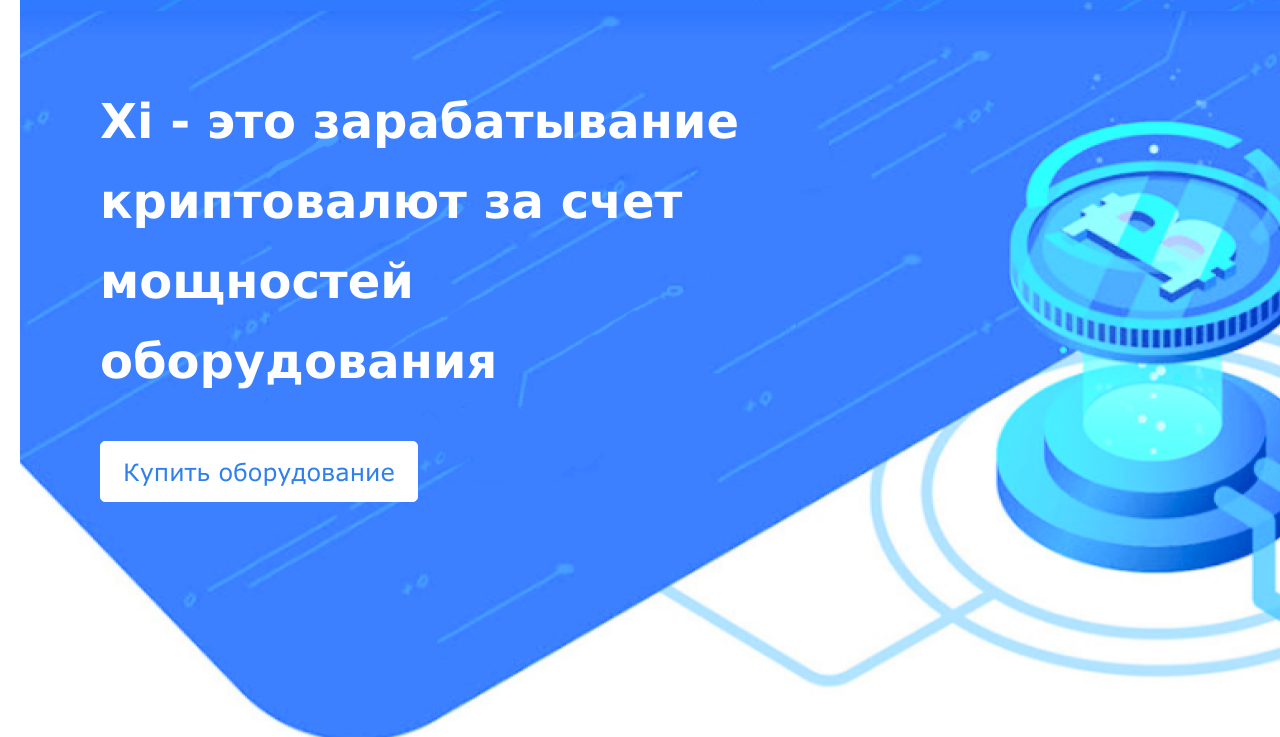
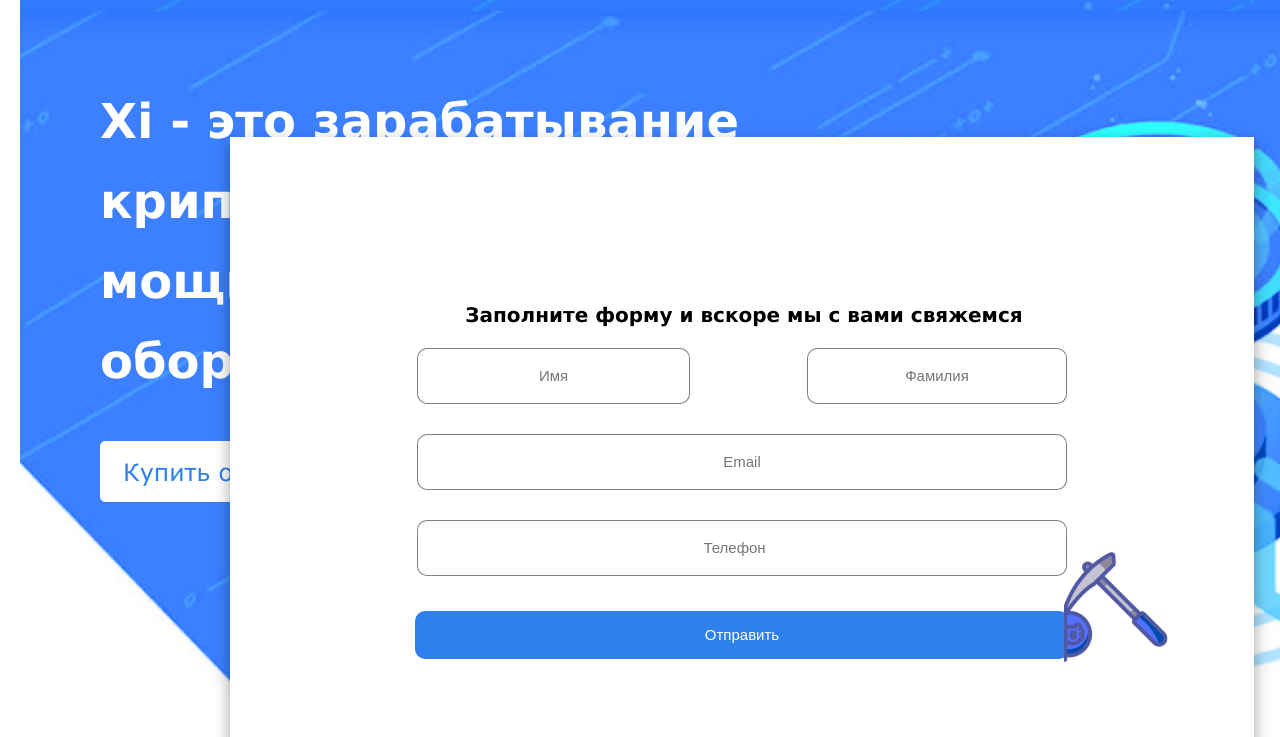
Before and after one commit to Talalanova/DMS-test, a website: page source/index.html in a window 1280 px wide. Both pictures are taken after a click on the link "КУПИТЬ ОБОРУДОВАНИЕ". Shown: the part 63-800 px from the top of the page. Drawn offline with nearby package versions, Linux system fonts and the light colour scheme; files that its build step writes are made by us from their sources.

Commit message:
открытие модалки

```diff
--- a/source/index.html
+++ b/source/index.html
@@ -31,7 +31,7 @@
             <a class="site-list__link" href="#">Контакты</a>
           </li>
         </ul>
-        <a class="main-nav__button" href="#">Купить оборудование</a>
+        <a class="main-nav__button order-button" href="#">Купить оборудование</a>
       </nav>
     </div>
   </header>
@@ -39,7 +39,7 @@
     <section class="intro">
       <div class="container">
         <h1 class="intro__title">Xi -  это зарабатывание<br> криптовалют за счет<br> мощностей<br> оборудования</h1>
-      <a class="intro__button">Купить оборудование</a>
+        <a class="intro__button order-button">Купить оборудование</a>
       </div>
     </section>
     <section class="product-list container">
@@ -213,4 +213,18 @@
       </ul>
     </div>
   </footer>
+
+    <div class="modal" id="modal" aria-hidden="true">
+      <form class="modal__form" action="#" method="post">
+        <fieldset class="modal__fieldset">
+          <legend class="modal__legend">Заполните форму и вскоре мы с вами свяжемся</legend>
+          <input class="modal__input modal__input--name" type="text" name="first-name" placeholder="Имя">
+          <input class="modal__input modal__input--surname" type="text" name="surname" placeholder="Фамилия">
+          <input class="modal__input modal__input--email" type="email" name="email" placeholder="Email">
+          <input class="modal__input modal__input--number" type="number" name="number" placeholder="Телефон">
+        </fieldset>
+        <button class="modal__button" type="submit">Отправить</button>
+    </div>
+
+  <script src="js/script.min.js"></script>
 </body>
--- a/source/js/script.js
+++ b/source/js/script.js
@@ -0,0 +1,17 @@
+const modal = document.getElementById('modal');
+const orderButton = document.querySelectorAll('.order-button');
+const wrap = document.getElementById('wrap');
+
+const showModal = () => {
+    modal.style.visibility = "visible";
+}
+
+const closeModal = () => {
+    modal.style.visibility = "hidden";
+}
+
+orderButton.forEach(button => {
+    button.addEventListener('click', () => {
+        showModal();
+    })
+})
--- /dev/null
+++ b/source/less/blocks/modal.less
@@ -0,0 +1,79 @@
+.modal {
+    background-color: @basic-white;
+    position: fixed;
+    box-shadow: 0px 6px 15px rgba(0, 0, 0, 0.37);
+    padding: 160px 185px;
+    margin: 200px 210px;
+    visibility:hidden;
+}
+
+.modal__fieldset {
+    display: flex;
+    flex-wrap: wrap;
+    justify-content: space-between;
+    border: none;
+    padding: 0;
+    width: 650px;
+}
+
+.modal__legend {
+    font-weight: bold;
+    font-size: 20px;
+    line-height: 36px;
+    width: 100%;
+    text-align: center;
+}
+
+.modal__input {
+    font-size: 15px;
+    line-height: 24px;
+    color: rgba(0, 0, 0, 0.8);;
+    border: 1px solid rgba(0, 0, 0, 0.5);
+    box-sizing: border-box;
+    border-radius: 10px;
+    padding: 15px;
+    text-align: center;
+    margin: 15px 0;
+}
+
+.modal__input--name {
+    width: 42%;
+}
+
+.modal__input--surname {
+    width: 40%;
+}
+
+.modal__input--email {
+    width: 100%;
+}
+
+.modal__input--number {
+    width: 100%;
+}
+
+.modal__button {
+    font-size: 15px;
+    line-height: 18px;
+    width: 100%;
+    color: @basic-white;
+    background-color: @main-blue;
+    padding: 15px 0;
+    border: none;
+    border-radius: 10px;
+    position: relative;
+    margin-top: 20px;
+    z-index: -2;
+}
+
+.modal__button::after {
+    position: absolute;
+    height: 115px;
+    width: 115px;
+    content: "";
+    background-image: url(../img/modal-button.png);
+    background-repeat: no-repeat;
+    right: -110px;
+    top: -62px;
+    z-index: -1;
+}
--- a/source/less/global/variables.less
+++ b/source/less/global/variables.less
@@ -9,3 +9,4 @@
 @accent-grey: #333333;
 @grey-note: #959595;
 @grey-button: #F2F2F2;
+@modal: #E5E5E5;
--- a/source/less/style.less
+++ b/source/less/style.less
@@ -15,6 +15,7 @@
 @import "blocks/site-list.less";
 @import "blocks/social-list.less";
 @import "blocks/main.less";
+@import "blocks/modal.less";
 @import "global/fonts.less";
 @import "global/global.less";
 @import "global/mixins.less";
```
Also changed, not shown: source/img/modal-button.png (added). Lines whose indentation alone changed are shown as unchanged.
